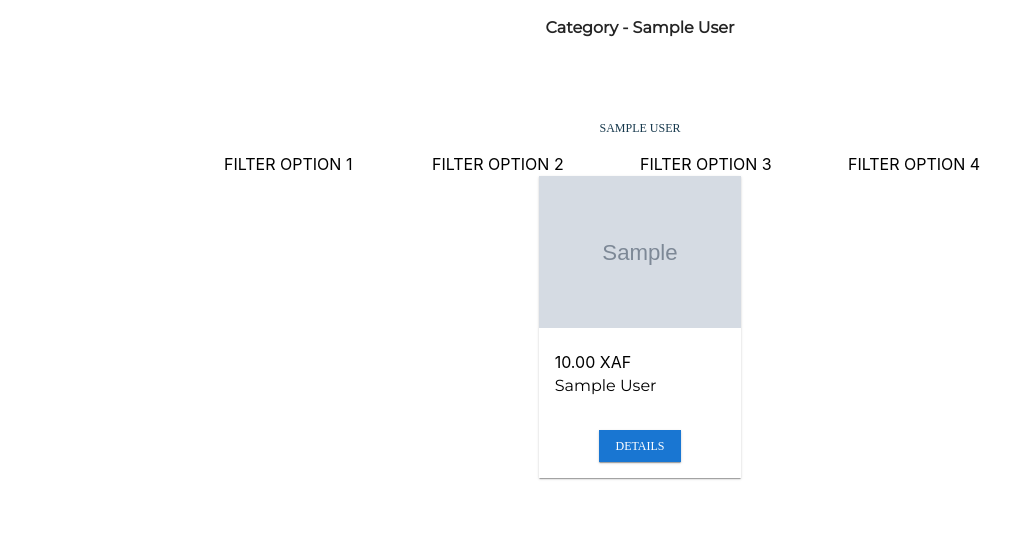
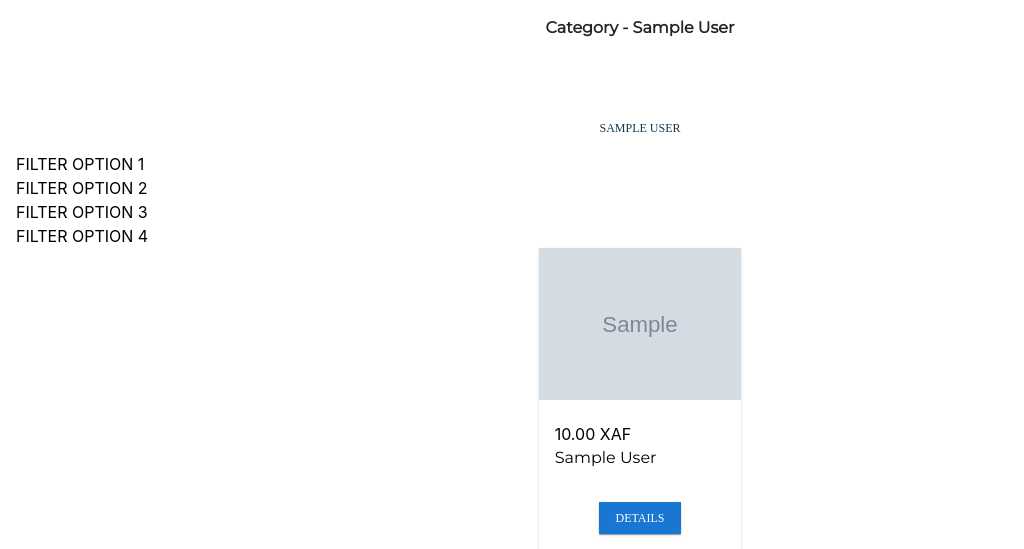
Before and after one commit to cyrildzumts/lyshop, a Django app: page /catalog/categories/detail/00000000-0000-0000-0000-000000000001/ in a window 1280 px wide. Shown: the part 48-597 px from the top of the page, without its empty margins (0-1024 px from the left). Run offline with Django 3.2, Linux system fonts and the light colour scheme; tables that the repository leaves empty hold one stand-in row (values such as "Sample post"); grey boxes marked "Sample" are stand-in pictures; some libraries are stand-ins or nearby versions.

Commit message:
minor update

```diff
--- a/catalog/templates/catalog_base.html
+++ b/catalog/templates/catalog_base.html
@@ -39,29 +39,29 @@
 {% endblock CATEGORIES %}
 {% block FILTER %}
 
-<div id="filter" class="row wrap">
-    <div class="col-m-12 col-2">
+<div id="filter" class="flex-column">
+    <div class="col-m-12 col-12">
         <div class="filter-option">
             <ul>
                 <li><span>{% trans "FILTER OPTION 1" %}</span></li>
             </ul>
         </div>
     </div>
-    <div class="col-m-12 col-2">
+    <div class="col-m-12 col-12">
         <div class="filter-option">
             <ul>
                 <li><span>{% trans "FILTER OPTION 2" %}</span></li>
             </ul>
         </div>
     </div>
-    <div class="col-m-12 col-2">
+    <div class="col-m-12 col-12">
         <div class="filter-option">
             <ul>
                 <li><span>{% trans "FILTER OPTION 3" %}</span></li>
             </ul>
         </div>
     </div>
-    <div class="col-m-12 col-2">
+    <div class="col-m-12 col-12">
         <div class="filter-option">
             <ul>
                 <li><span>{% trans "FILTER OPTION 4" %}</span></li>
```
